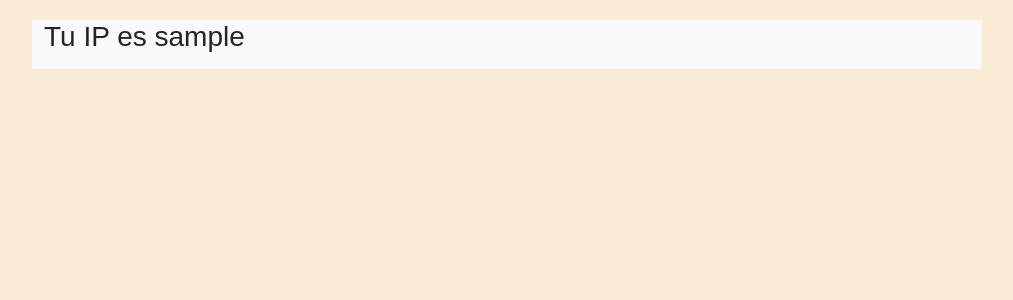
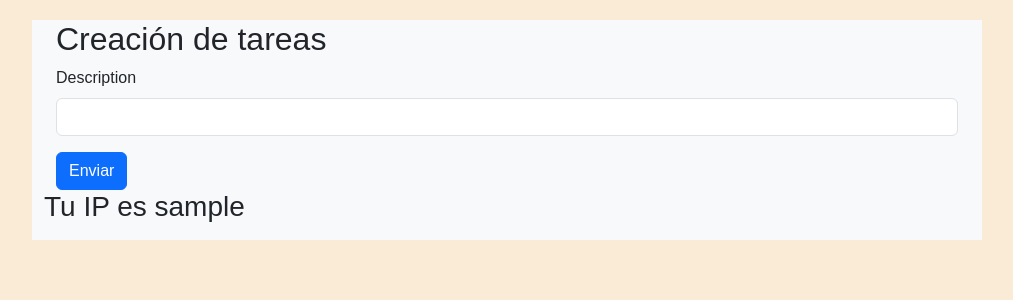
Before and after one commit to afelopez/flaskTaskDemo, a Flask app: page /hello in a window 1280 px wide. Shown: the part 58-358 px from the top of the page, without its empty margins (133-1146 px from the left). Run offline with Flask 3, Linux system fonts and the light colour scheme; a user stored in the database is signed in; data that the repository does not hold is empty; some libraries are stand-ins or nearby versions.

Commit message:
[Add] create todo task form

```diff
--- a/app/firestore_service.py
+++ b/app/firestore_service.py
@@ -21,3 +21,7 @@ def get_todos(user_id):
 def put_user(user_dto):
     user = db.collection('users').document(user_dto.username)
     user.set({'password': user_dto.password})
+
+def put_todo(user_id, description):
+    documents = db.collection('users').document(user_id).collection('todos')
+    documents.add({'description': description})
--- a/app/forms.py
+++ b/app/forms.py
@@ -7,3 +7,7 @@ class LoginForm(FlaskForm):
     username = StringField('Nombre de usuario', validators=[DataRequired()])
     password = PasswordField('Password', validators=[DataRequired()])
     submit = SubmitField('Enviar')
+
+class TodoForm(FlaskForm):
+    description = StringField('Description', validators=[DataRequired()])
+    submit = SubmitField('Enviar')
--- a/app/templates/hello.html
+++ b/app/templates/hello.html
@@ -1,5 +1,6 @@
 {% extends 'base.html' %}
 {% import 'todos.html' as macros %}
+{% from "bootstrap5/form.html" import render_form %}
 
 {% block title %}
     {{ super() }}
@@ -11,6 +12,10 @@
     {% if username %}
         <h1>Bienvenido, {{ username | capitalize }}</h1>
     {% endif %}
+    <div class="container">
+        <h2>Creación de tareas</h2>
+        {{render_form(todo_form)}}
+    </div>
 
     {% if user_ip %}
         <h3>Tu IP es {{ user_ip }}</h3>
--- a/main.py
+++ b/main.py
@@ -3,7 +3,8 @@ from flask_login import login_required, current_user
 import unittest
 
 from app import create_app
-from app.firestore_service import  get_todos
+from app.firestore_service import  get_todos, put_todo
+from app.forms import TodoForm
 
 app = create_app()
 
@@ -33,17 +34,29 @@ def index():
     return response
 
 
-@app.route('/hello', methods=['GET'])
+@app.route('/hello', methods=['GET', 'POST'])
 @login_required
 def hello():
     user_ip = session.get('user_ip')
     username = current_user.id
 
+    todo_form = TodoForm()
+
     context = {
         'user_ip': user_ip,
         'todos': get_todos(user_id=username),
-        'username': username
+        'username': username,
+        'todo_form': todo_form
     }
 
+    if todo_form.validate_on_submit():
+        put_todo(
+            user_id=username,
+            description=todo_form.description.data
+        )
+
+        flash('Buena, creaste una tarea', 'info')
+
+        return redirect(url_for('hello'))
 
     return render_template('hello.html', **context)
```
